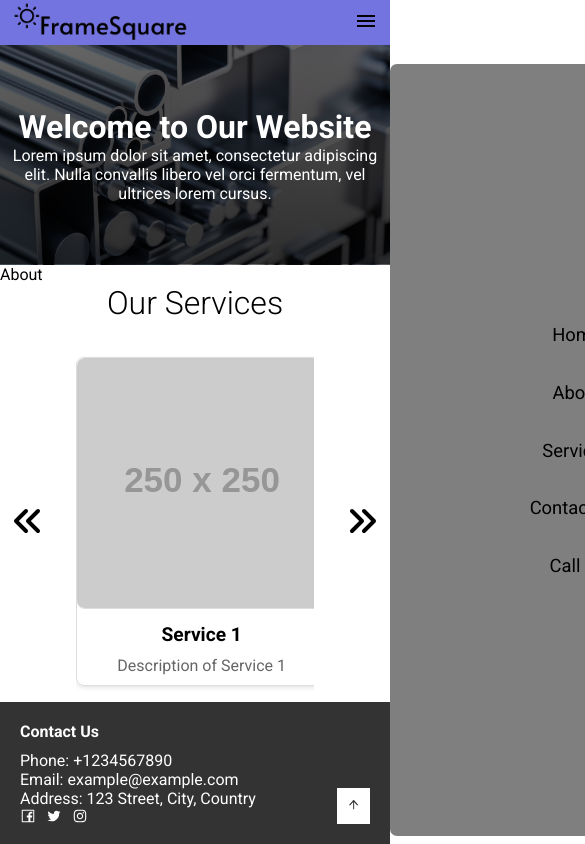
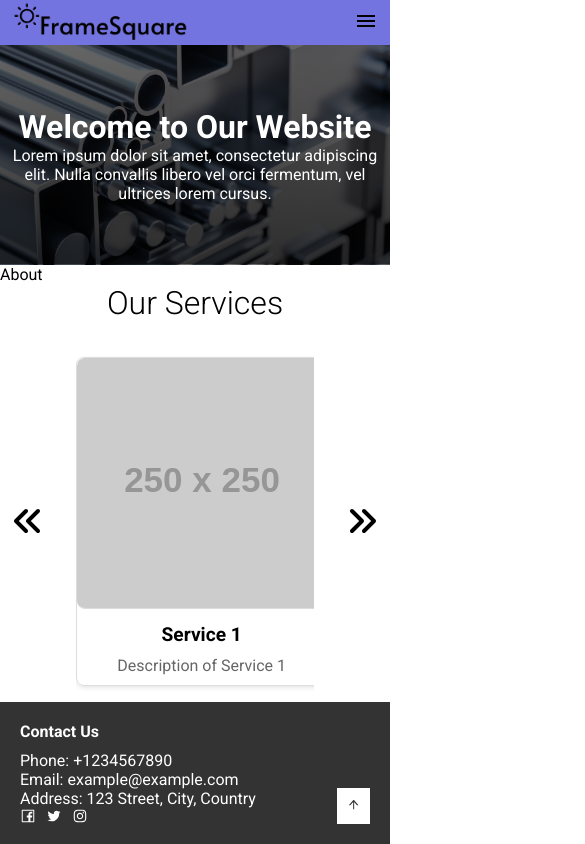
Before and after one commit to J-See/FrameSquare, a React (Vite) app: page / in a window 390 px wide. Shown: the top 844 px of the page, 585 px wide, since content can reach past the window. Built offline with nearby package versions, Linux system fonts and the light colour scheme; a web font is replaced by a local one.

Commit message:
added visibility approach to toggle navlinks coz translateX doesn't as needed

```diff
--- a/src/assets/components/Nav.tsx
+++ b/src/assets/components/Nav.tsx
@@ -21,27 +21,31 @@ const Nav = () => {
           {/* licks */}
           <ul className={`grid nav-lists ${active ? "active" : ""}`}>
             <li>
-              <a href="#" className="nav-link">
+              <a href="#" className="nav-link" onClick={toggleMenu}>
                 Home
               </a>
             </li>
             <li>
-              <a href="#" className="nav-link">
+              <a href="#" className="nav-link" onClick={toggleMenu}>
                 About
               </a>
             </li>
             <li>
-              <a href="#" className="nav-link">
+              <a href="#" className="nav-link" onClick={toggleMenu}>
                 Services
               </a>
             </li>
             <li>
-              <a href="#" className="nav-link">
+              <a href="#" className="nav-link" onClick={toggleMenu}>
                 Contact me
               </a>
             </li>
             <li>
-              <a href="tel:+919619882057" className="contact">
+              <a
+                href="tel:+919619882057"
+                className="contact"
+                onClick={toggleMenu}
+              >
                 Call us
               </a>
             </li>
--- a/src/assets/styles/Nav.css
+++ b/src/assets/styles/Nav.css
@@ -67,6 +67,7 @@ header {
     }
 
     .nav-lists {
+        display: flex;
         position: absolute;
         top: 4rem;
         left: 0.5rem;
@@ -74,19 +75,24 @@ header {
         bottom: 0.5rem;
         border-radius: 7px;
         height: -webkit-fill-available;
-        display: flex;
         flex-direction: column;
         justify-content: center;
         row-gap: 2em;
         align-items: center;
         background-color: rgba(0, 0, 0, 0.5);
         z-index: 10;
-        transform: translateX(calc(100% + 0.5rem));
+        opacity: 0;
+        visibility: hidden;
+        pointer-events: none;
+        /* transform: translateX(calc(100% + 0.5rem)); */
         transition: transform 0.3s ease-in-out;
     }
 
     .nav-lists.active {
-        transform: translateX(0);
+        opacity: 1;
+        visibility: visible;
+        pointer-events: all;
+        /* transform: translateX(0); */
     }
 
 
```
